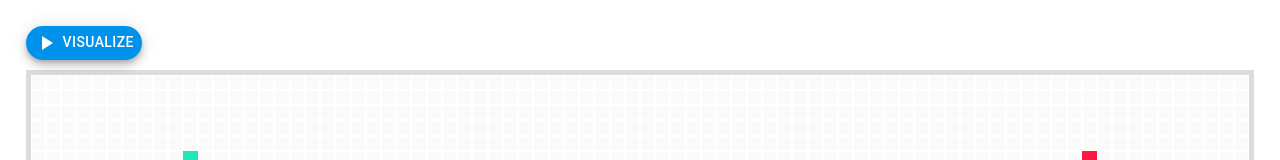
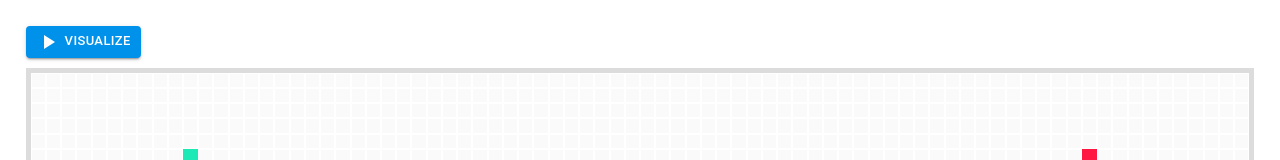
Before and after one commit to michaelrios28/pathfinding, a React (Create React App) app: page / in a window 1280 px wide. Shown: the top 160 px of the page. Built offline with nearby package versions, Linux system fonts and the light colour scheme.

Commit message:
Update button

```diff
--- a/src/components/PathfindingVisualizer/PathfindingVisualizer.js
+++ b/src/components/PathfindingVisualizer/PathfindingVisualizer.js
@@ -2,8 +2,8 @@ import React from "react";
 import { Node } from "../Node/Node";
 import { aStarAlgo } from "../../algorithms/a_star_algorithm";
 import PlayArrowIcon from "@material-ui/icons/PlayArrow";
-import Fab from "@material-ui/core/Fab";
 import "./PathfindingVisualizer.css";
+import Button from "@material-ui/core/Button";
 
 export const PathfindingVisualizer = () => {
    let startNode = [10, 5];
@@ -72,10 +72,9 @@ export const PathfindingVisualizer = () => {
 
    return (
       <div className="pv">
-         <Fab
+         <Button
             size="small"
-            variant="extended"
-            aria-label="like"
+            variant="contained"
             onClick={handleClick}
             style={{
                backgroundColor: "#0091ea",
@@ -84,7 +83,7 @@ export const PathfindingVisualizer = () => {
          >
             <PlayArrowIcon style={{ marginRight: "5px" }} />
             Visualize
-         </Fab>
+         </Button>
          <div className="grid" data-testid="grid">
             {aStarAlgo.grid[0].map((row, rindx) => {
                return (
```
